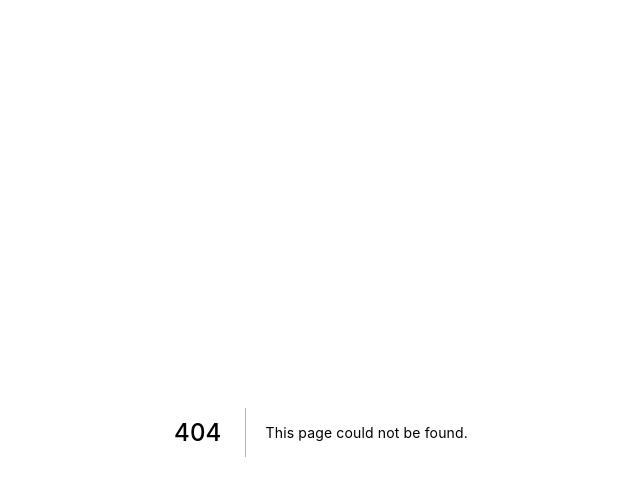
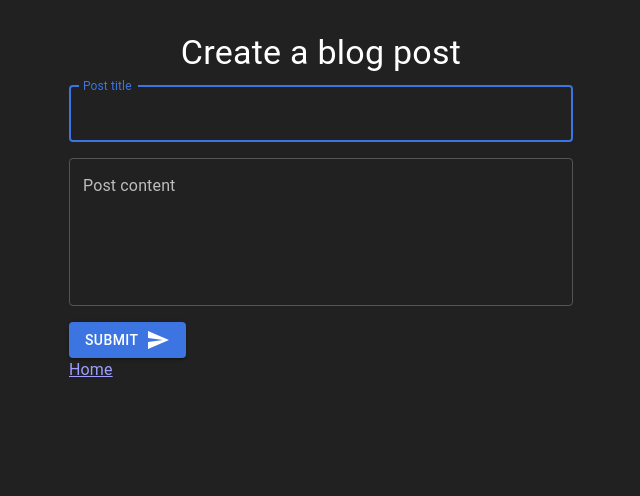
Before and after one commit to TheMarv/capstone-project, a Next.js app: page /blog/create in a window 1280 px wide. Before the commit this address had no page. Shown: the top 496 px of the page, without its empty margins (319-959 px from the left). Built offline with nearby package versions, Linux system fonts and the light colour scheme.

Commit message:
Create: - components/Blogpost pages/blog/create

```diff
--- /dev/null
+++ b/pages/blog/create.jsx
@@ -0,0 +1,42 @@
+import { Button, Container, Grid, TextField, Typography } from '@mui/material';
+import Link from 'next/link';
+import SendIcon from '@mui/icons-material/Send';
+
+export default function Create() {
+  return (
+    <Container>
+      <Typography variant="h4" component="h1" gutterBottom textAlign="center">
+        Create a blog post
+      </Typography>
+      <form>
+        <Grid
+          container
+          rowSpacing={2}
+          alignItems="center"
+          justify="center"
+          direction="column"
+        >
+          <Grid item>
+            <TextField name="title" label="Post title" type="text" autoFocus />
+          </Grid>
+          <Grid item>
+            <TextField
+              name="content"
+              label="Post content"
+              type="text"
+              multiline
+              rows={5}
+            />
+          </Grid>
+          <Grid item>
+            <Button variant="contained">
+              Submit
+              <SendIcon sx={{ marginLeft: 1 }} />
+            </Button>
+          </Grid>
+        </Grid>
+      </form>
+      <Link href="/">Home</Link>
+    </Container>
+  );
+}
```
Also changed, not shown: components/Blogpost.jsx (added, +40 -0 lines).
